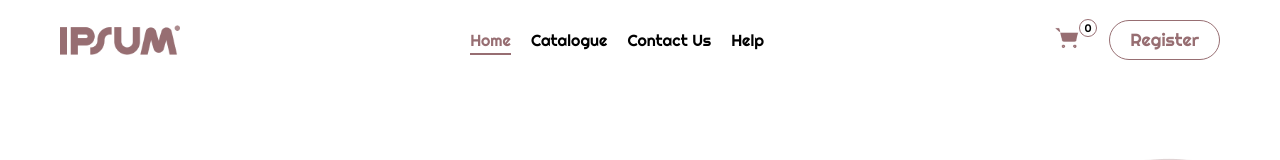
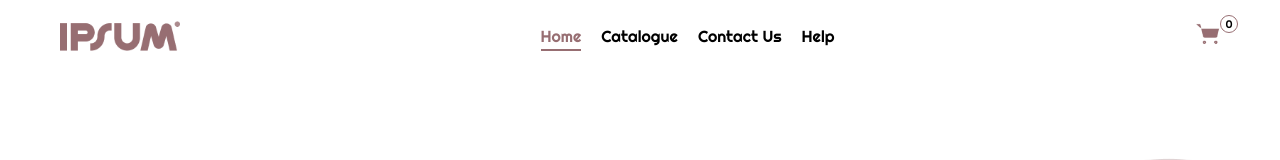
Before and after one commit to Laila-Haddad/CarWebsite-task, a React (Vite) app: page / in a window 1280 px wide. Shown: the top 160 px of the page. Built offline with nearby package versions, Linux system fonts and the light colour scheme; no server answers.

Commit message:
remove register button

```diff
--- a/src/components/Navbar/Navbar.jsx
+++ b/src/components/Navbar/Navbar.jsx
@@ -79,9 +79,9 @@ const Navbar = () => {
             <Link>Help</Link>
           </li>
 
-          <li className="phone-nav">
+          {/* <li className="phone-nav">
             <button className="bordered-btn">Register</button>
-          </li>
+          </li> */}
         </ul>
         <div className="nav-btns ">
           <div
@@ -94,7 +94,7 @@ const Navbar = () => {
             <img src={mycart} alt="Show my cart" width="25px" height="25px" />
             <span className={style}>{itemNumber}</span>
           </div>
-          <button className="bordered-btn">Register</button>
+          {/* <button className="bordered-btn">Register</button> */}
           <ThemeSwitch />
         </div>
         <div id="hamburger-btn">
```
